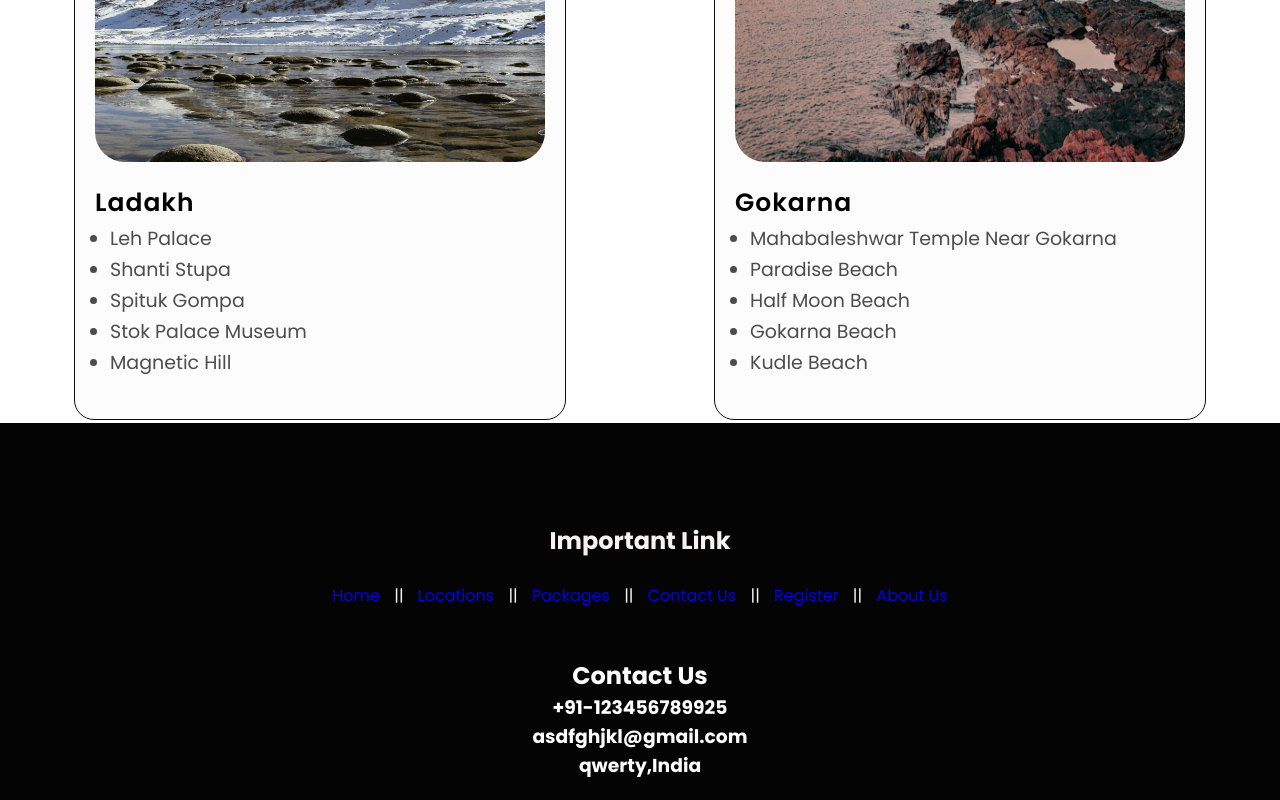
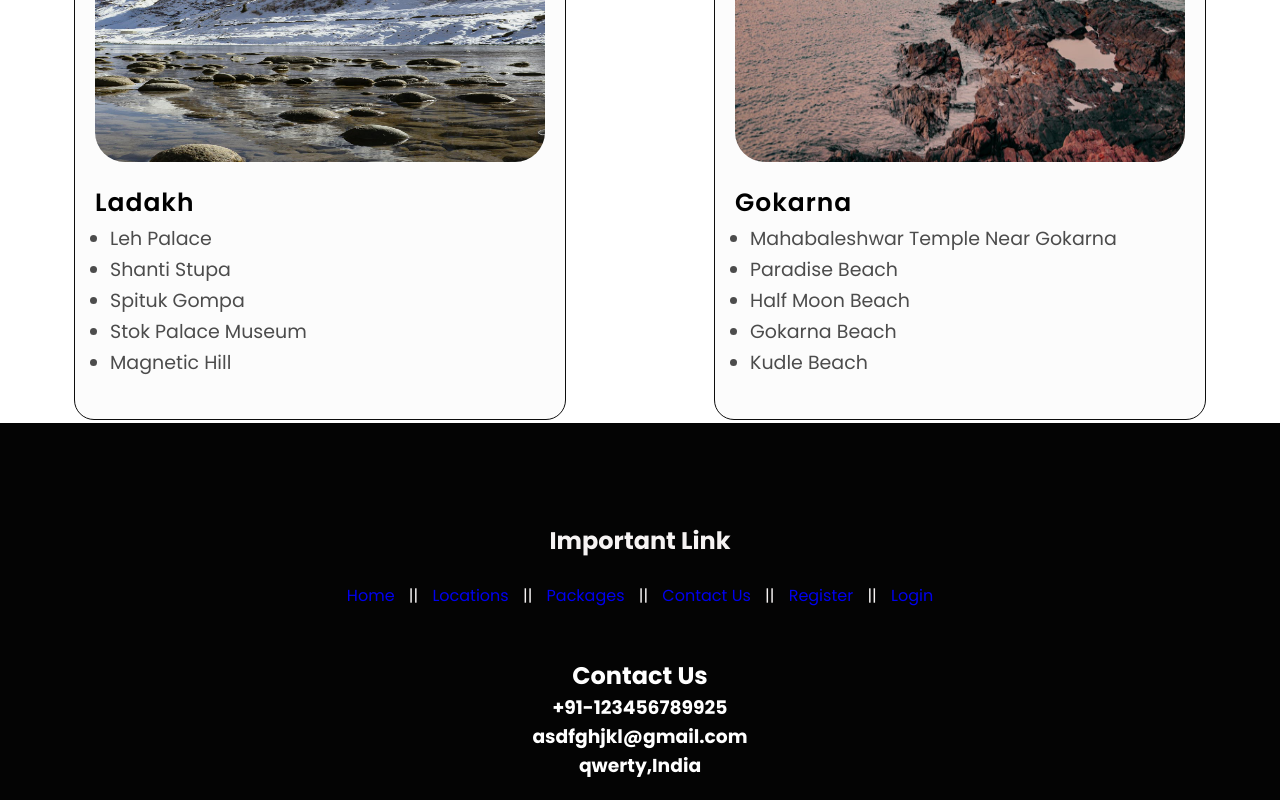
Before and after one commit to AnkitKumarSingh22/frontend-project, a plain HTML site: page index.html in a window 1280 px wide. Shown: the part 4611-5411 px from the top of the page. Drawn offline with nearby package versions, Linux system fonts and the light colour scheme; a script that the page names is missing.

Commit message:
Update index.html

```diff
--- a/index.html
+++ b/index.html
@@ -283,7 +283,7 @@
              <a href="#package">Packages</a> ||
              <a href="./contact.html">Contact Us</a> ||
             <a href="./register.html">Register</a> ||
-            <a href="./about.html">About Us</a>
+            <a href="./login.html">Login</a>
         </li>
     </ul>
     <div >
```
